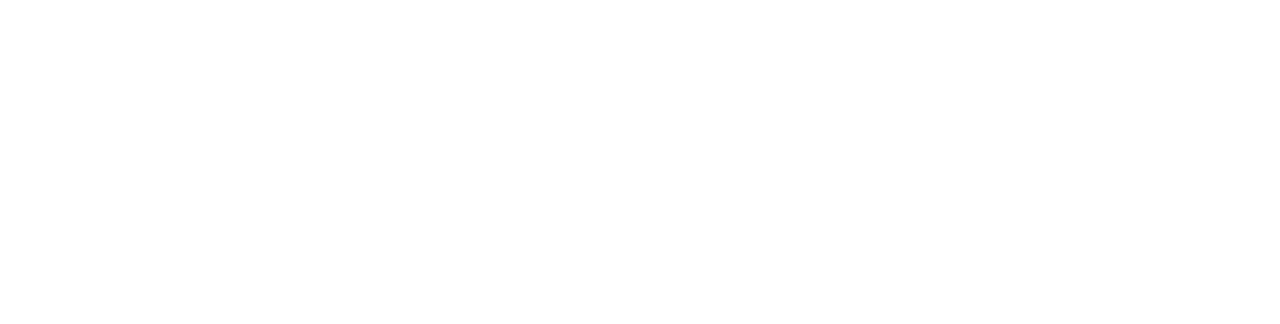
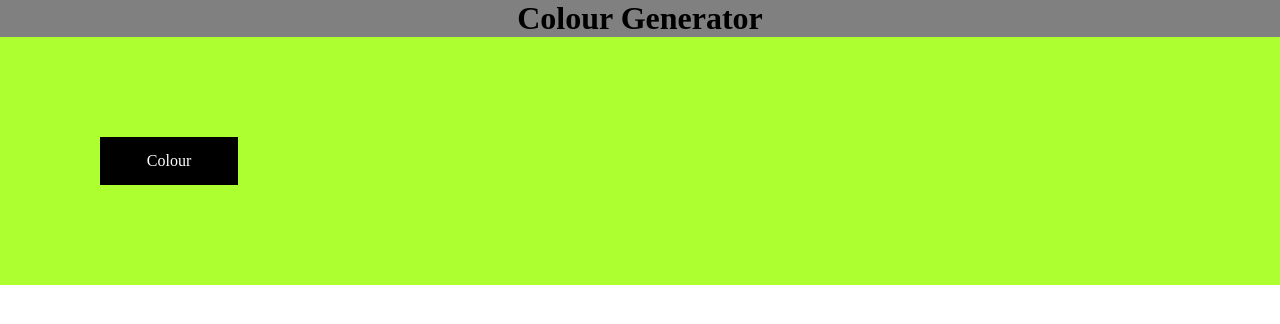
Before and after one commit to MarvinDale/Colour-Generator, a plain HTML site: page index.html in a window 1280 px wide. Drawn offline with Linux system fonts and the light colour scheme.

Commit message:
third commit

```diff
--- a/index.html
+++ b/index.html
@@ -3,7 +3,16 @@
   <head>
     <meta charset="UTF-8" />
     <meta name="viewport" content="width=device-width, initial-scale=1.0" />
+    <link rel="stylesheet" href="styles.css" />
     <title>Colour Generator</title>
   </head>
-  <body></body>
+  <body>
+    <div class="nav">
+      <h1>Colour Generator</h1>
+    </div>
+
+    <div class="colour">
+      <p>Colour</p>
+    </div>
+  </body>
 </html>
--- a/styles.css
+++ b/styles.css
@@ -1,2 +1,26 @@
 body {
+  margin: 0;
+  text-align: center;
 }
+
+.nav {
+  background-color: gray;
+}
+
+h1 {
+  margin: 0;
+}
+
+.colour {
+  margin: 0;
+  background-color: greenyellow;
+  padding: 100px;
+}
+
+p {
+  margin: 0;
+  color: white;
+  background-color: black;
+  width: 10%;
+  padding: 15px;
+}
```
